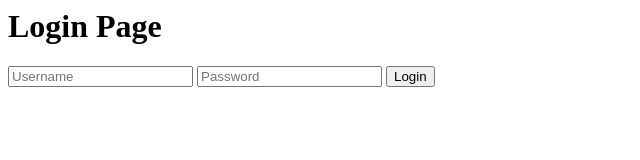
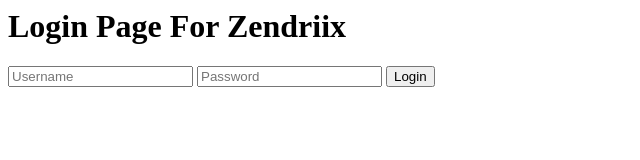
Before and after one commit to anvihanvi/zendriix-software, a plain HTML site: page login.html in a window 1280 px wide. Shown: the whole page, without its empty margins (0-640 px from the left). Drawn offline with Linux system fonts and the light colour scheme.

Commit message:
Fix bug in login form

```diff
--- a/login.html
+++ b/login.html
@@ -3,7 +3,7 @@
 		<title> Login </title>
 	</head>
 	<body>
-		<h1> Login Page </h1>
+		<h1> Login Page For Zendriix </h1>
 		<form action="#">
 			<input type="text" placeholder="Username" />
 			<input type="password" placeholder="Password" />
```
